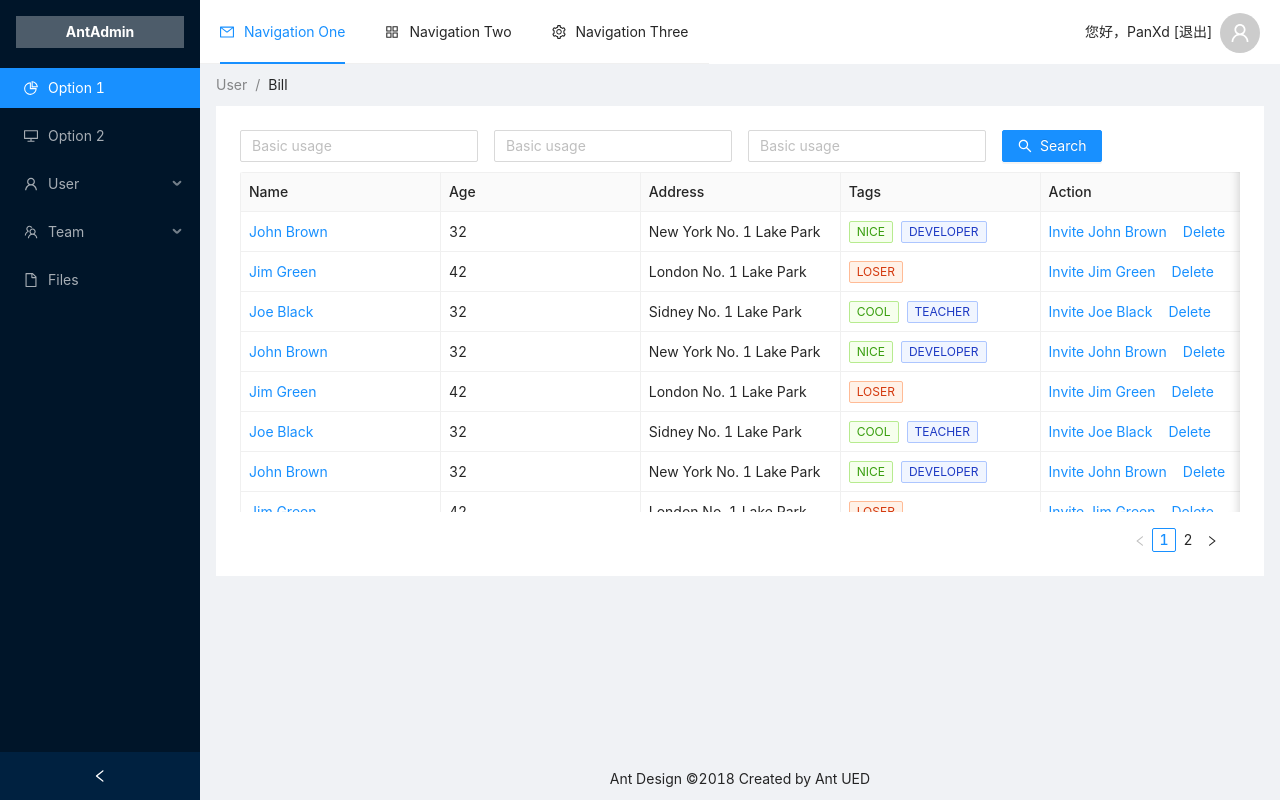
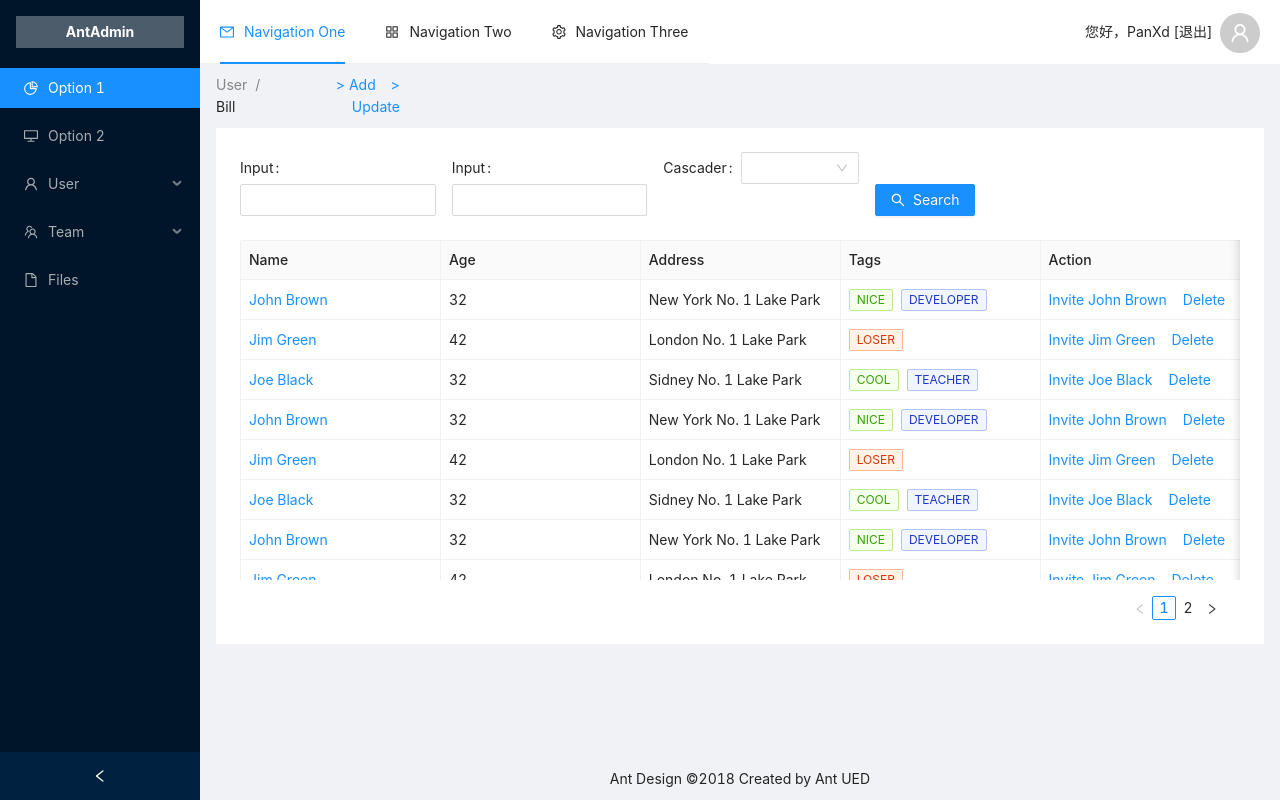
Before and after one commit to windboy3699/antadmin, a React app: page /home/1 in a window 1280 px wide. Built offline with nearby package versions, Linux system fonts and the light colour scheme.

Commit message:
update search bar

```diff
--- a/src/App.js
+++ b/src/App.js
@@ -3,7 +3,7 @@ import 'antd/dist/antd.css';
 import './index.css';
 import './App.css';
 import { BrowserRouter, Switch, Route, Redirect } from 'react-router-dom';
-import { Layout, Menu, Breadcrumb } from 'antd';
+import {Layout, Menu, Breadcrumb, Col, Form, Input, Row} from 'antd';
 import {
     DesktopOutlined,
     PieChartOutlined,
@@ -84,8 +84,15 @@ class App extends React.Component {
                     </Header>
                     <Content style={{ margin: '0 16px' }}>
                         <Breadcrumb style={{ margin: '10px 0' }}>
-                            <Breadcrumb.Item>User</Breadcrumb.Item>
-                            <Breadcrumb.Item>Bill</Breadcrumb.Item>
+                            <Row gutter={16}>
+                                <Col className="gutter-row" span={12}>
+                                    <Breadcrumb.Item>User</Breadcrumb.Item>
+                                    <Breadcrumb.Item>Bill</Breadcrumb.Item>
+                                </Col>
+                                <Col className="gutter-row" span={12} style={{textAlign: "right", color: "#1890ff"}}>
+                                    > Add &nbsp;&nbsp; > Update
+                                </Col>
+                            </Row>
                         </Breadcrumb>
                         <div className="site-layout-background" style={{ padding: 24, minHeight: 360 }}>
                             <BrowserRouter>
--- a/src/components/List.js
+++ b/src/components/List.js
@@ -1,11 +1,9 @@
 import React, { Component } from 'react';
 import { Table, Tag, Space } from 'antd';
-import { Row, Col, Divider } from 'antd';
+import { Row, Col } from 'antd';
 import { Input } from 'antd';
-import { Button, Tooltip } from 'antd';
+import { Button, Form, Cascader } from 'antd';
 import { SearchOutlined } from '@ant-design/icons';
-
-const style = {  marginBottom:"10px" };
 
 const columns = [
     {
@@ -176,21 +174,36 @@ class List extends Component {
         return (
             <div className="list-wrap">
                 <Row gutter={16}>
-                    <Col className="gutter-row" span={6}>
-                        <div style={style}><Input placeholder="Basic usage" /></div>
+                    <Col className="gutter-row" span={5}>
+                        <Form.Item label="Input">
+                            <Input />
+                        </Form.Item>
                     </Col>
-                    <Col className="gutter-row" span={6}>
-                        <div style={style}><Input placeholder="Basic usage" /></div>
+                    <Col className="gutter-row" span={5}>
+                        <Form.Item label="Input">
+                            <Input />
+                        </Form.Item>
                     </Col>
-                    <Col className="gutter-row" span={6}>
-                        <div style={style}><Input placeholder="Basic usage" /></div>
+                    <Col className="gutter-row" span={5}>
+                        <Form.Item label="Cascader">
+                            <Cascader
+                                options={[
+                                    {
+                                        value: 'zhejiang',
+                                        label: 'Zhejiang',
+                                        children: [
+                                            {
+                                                value: 'hangzhou',
+                                                label: 'Hangzhou',
+                                            },
+                                        ],
+                                    },
+                                ]}
+                            />
+                        </Form.Item>
                     </Col>
-                    <Col className="gutter-row" span={6}>
-                        <div style={style}>
-                            <Button type="primary" icon={<SearchOutlined />}>
-                            Search
-                            </Button>
-                        </div>
+                    <Col className="gutter-row" span={3}>
+                        <Button type="primary" icon={<SearchOutlined />} style={{marginTop:"32px"}}>Search</Button>
                     </Col>
                 </Row>
                 <Table columns={columns} dataSource={data} bordered={true} size="small" scroll={{ x: 'calc(500px + 50%)', y: 300 }} />
```
